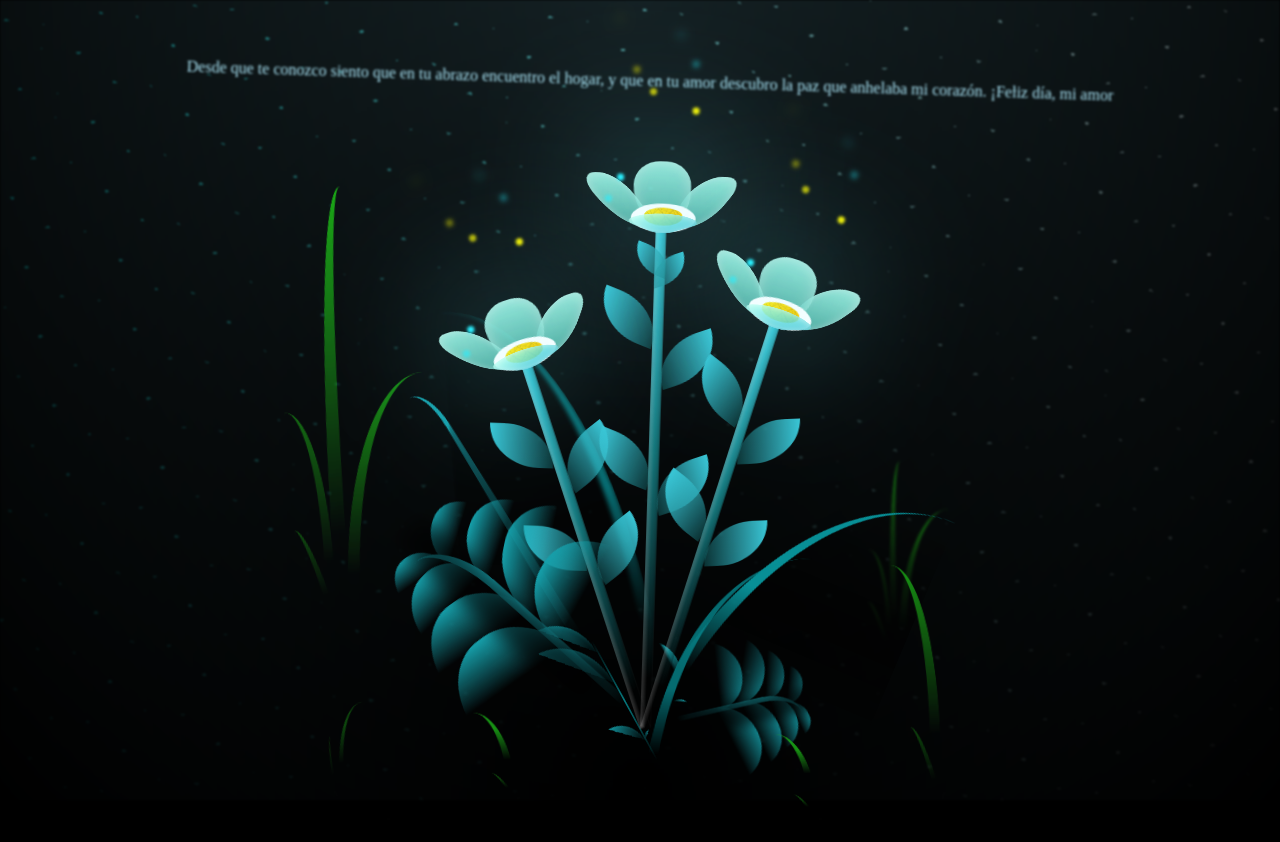
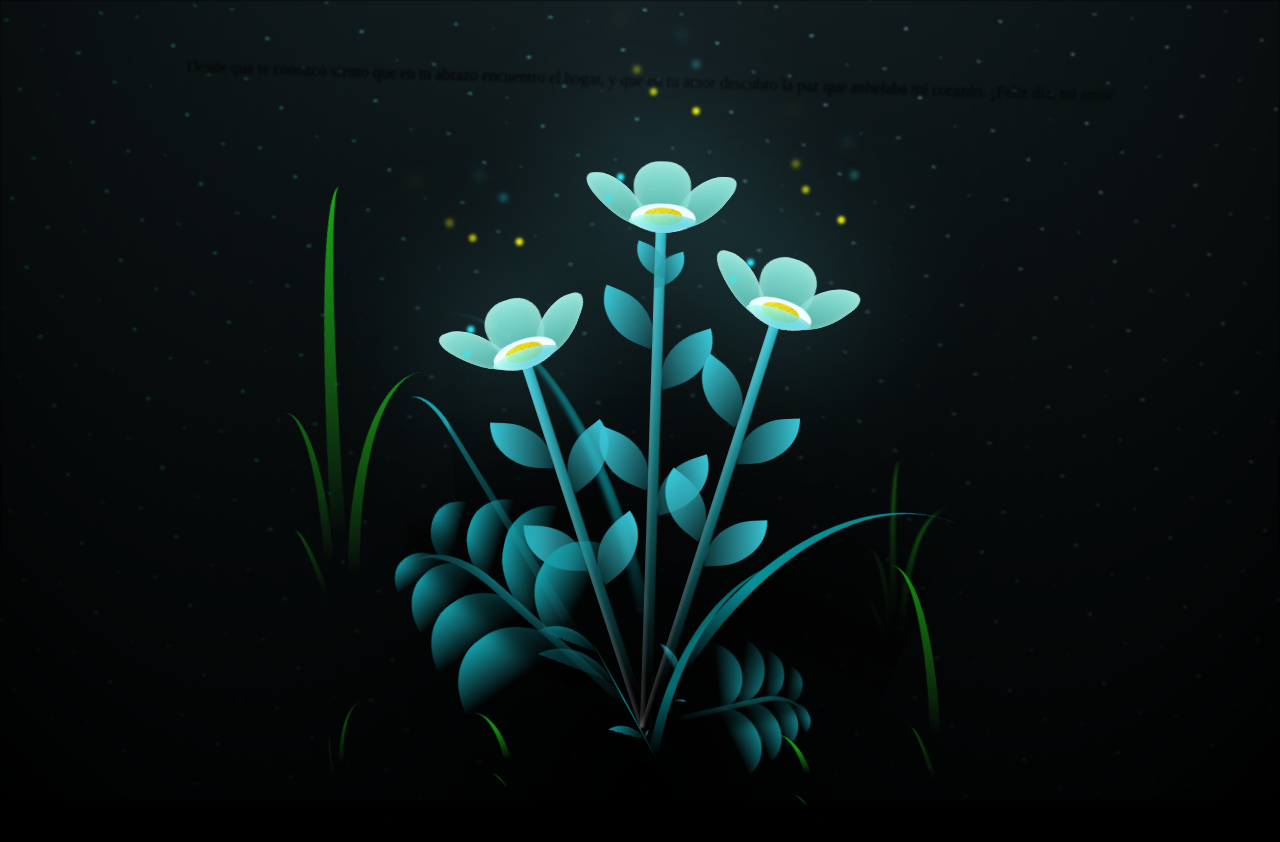
Before and after one commit to polazagarre/Iloveyou, a plain HTML site: page flor.html in a window 1280 px wide. Drawn offline with Linux system fonts and the light colour scheme.

Commit message:
Update style.css

```diff
--- a/style.css
+++ b/style.css
@@ -37,7 +37,7 @@ body {
 }
 .texto {
   position: absolute;
-  color: #ade9fb;
+  color: #ADE9F;
   width: 100%;
   height: 100%;
 
```
